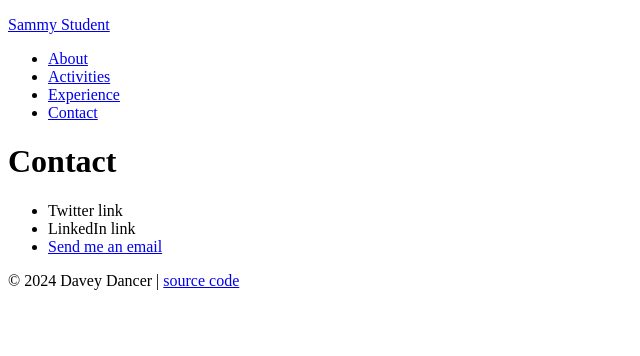
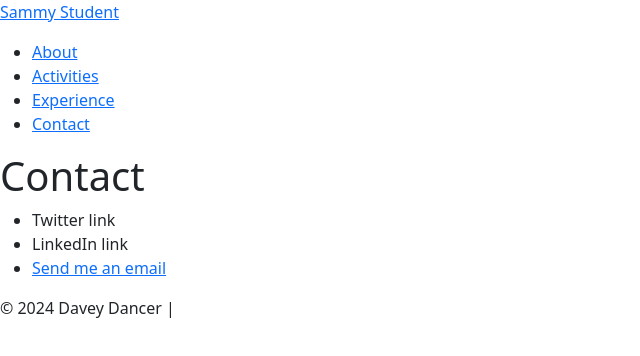
Before and after one commit to dkeptsicode/IBT-Class, a plain HTML site: page contact.html in a window 1280 px wide. Shown: the whole page, without its empty margins (0-640 px from the left). Drawn offline with nearby package versions, Linux system fonts and the light colour scheme.

```diff
--- a/contact.html
+++ b/contact.html
@@ -1,9 +1,10 @@
 <!DOCTYPE html>
 <html>
   <head>
-    <meta charset="utf-8">
-    <title>Davey Dancer | Make apps, give dapps</title>
-    <link rel="stylesheet" href="stylesheets/sammy-style.css">
+      <meta charset="utf-8">
+      <meta name="viewport" content="width=device-width, initial-scale=1">
+      <title>Bootstrap demo</title>
+      <link href="https://cdn.jsdelivr.net/npm/bootstrap@5.3.3/dist/css/bootstrap.min.css" rel="stylesheet" integrity="sha384-QWTKZyjpPEjISv5WaRU9OFeRpok6YctnYmDr5pNlyT2bRjXh0JMhjY6hW+ALEwIH" crossorigin="anonymous">
   </head>
   <body>
     <header>
@@ -31,7 +32,6 @@
 
     <footer>
       <p>&copy; 2024 Davey Dancer |
-        <a href="https://github.com/prof-rossetti/student-site">source code</a>
       </p>
     </footer>
   </body>
```
Also changed, not shown: about.html (+1 -2 lines), activities.html (+6 -4 lines), experience.html (+3 -2 lines).
